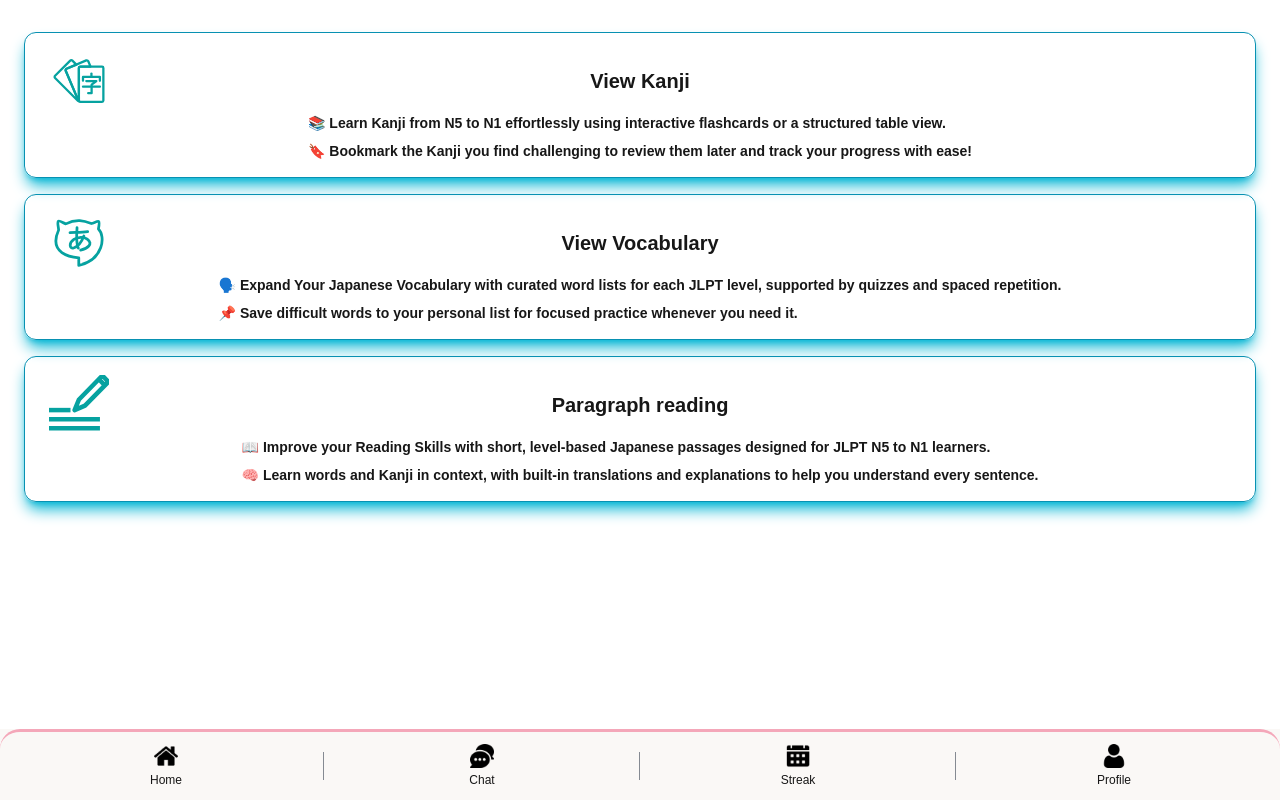
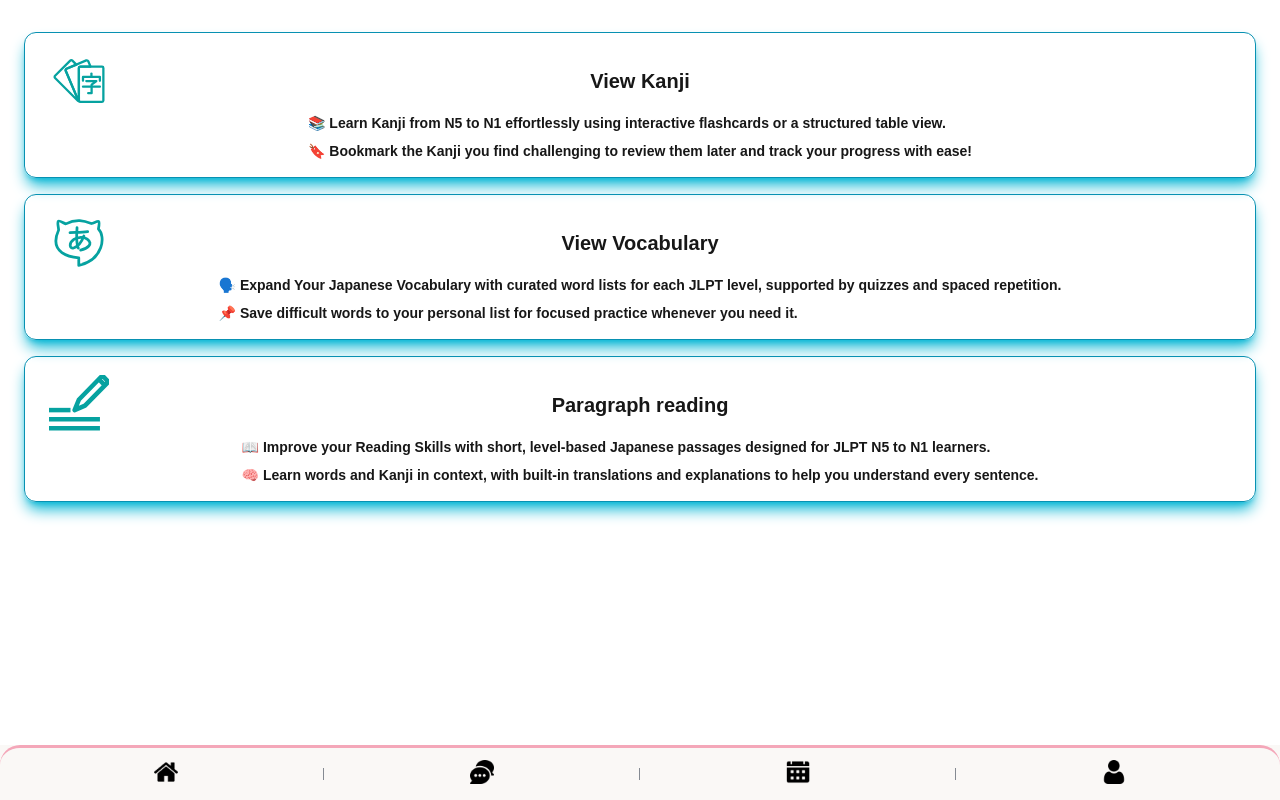
Before and after one commit to kahitoz-infra/kahitoz-japanese-app, a Next.js app: page /Dashboard in a window 1280 px wide. Built offline with nearby package versions, Linux system fonts and the light colour scheme.

Commit message:
(Enhancement) Removed the labels for the Navbar

```diff
--- a/app/components/Navbar.js
+++ b/app/components/Navbar.js
@@ -10,10 +10,10 @@ export default function Navbar() {
     }, []);
 
     const items = [
-        { label: "Home", lightIcon: "/icons/home.png", darkIcon: "/icons/homewhite.png" },
-        { label: "Chat", lightIcon: "/icons/chat.png", darkIcon: "/icons/chatwhite.png" },
-        { label: "Streak", lightIcon: "/icons/calendar.png", darkIcon: "/icons/calendarwhite.png" },
-        { label: "Profile", lightIcon: "/icons/user.png", darkIcon: "/icons/userwhite.png" },
+        { lightIcon: "/icons/home.png", darkIcon: "/icons/homewhite.png" },
+        { lightIcon: "/icons/chat.png", darkIcon: "/icons/chatwhite.png" },
+        { lightIcon: "/icons/calendar.png", darkIcon: "/icons/calendarwhite.png" },
+        { lightIcon: "/icons/user.png", darkIcon: "/icons/userwhite.png" },
     ];
 
     if (!mounted) return null;
--- a/app/layout.js
+++ b/app/layout.js
@@ -19,9 +19,7 @@ export const metadata = {
 export default function RootLayout({ children }) {
     return (
         <html lang="en">
-      <body
-        className={`${geistSans.variable} ${geistMono.variable} antialiased`}
-      >
+        <body className={`${geistSans.variable} ${geistMono.variable} antialiased`}>
         {children}
         </body>
         </html>
--- a/package.json
+++ b/package.json
@@ -16,7 +16,7 @@
     "formidable": "^3.5.2",
     "framer-motion": "^12.12.2",
     "lucide-react": "^0.511.0",
-    "next": "15.1.7",
+    "next": "^15.3.2",
     "next-themes": "^0.4.6",
     "react": "^19.0.0",
     "react-dom": "^19.0.0",
```
Also changed, not shown: tailwind.config.mjs (line endings or trailing spaces), 1 other file (tests, documents, lock files or other folders). Lines whose indentation alone changed are shown as unchanged.
